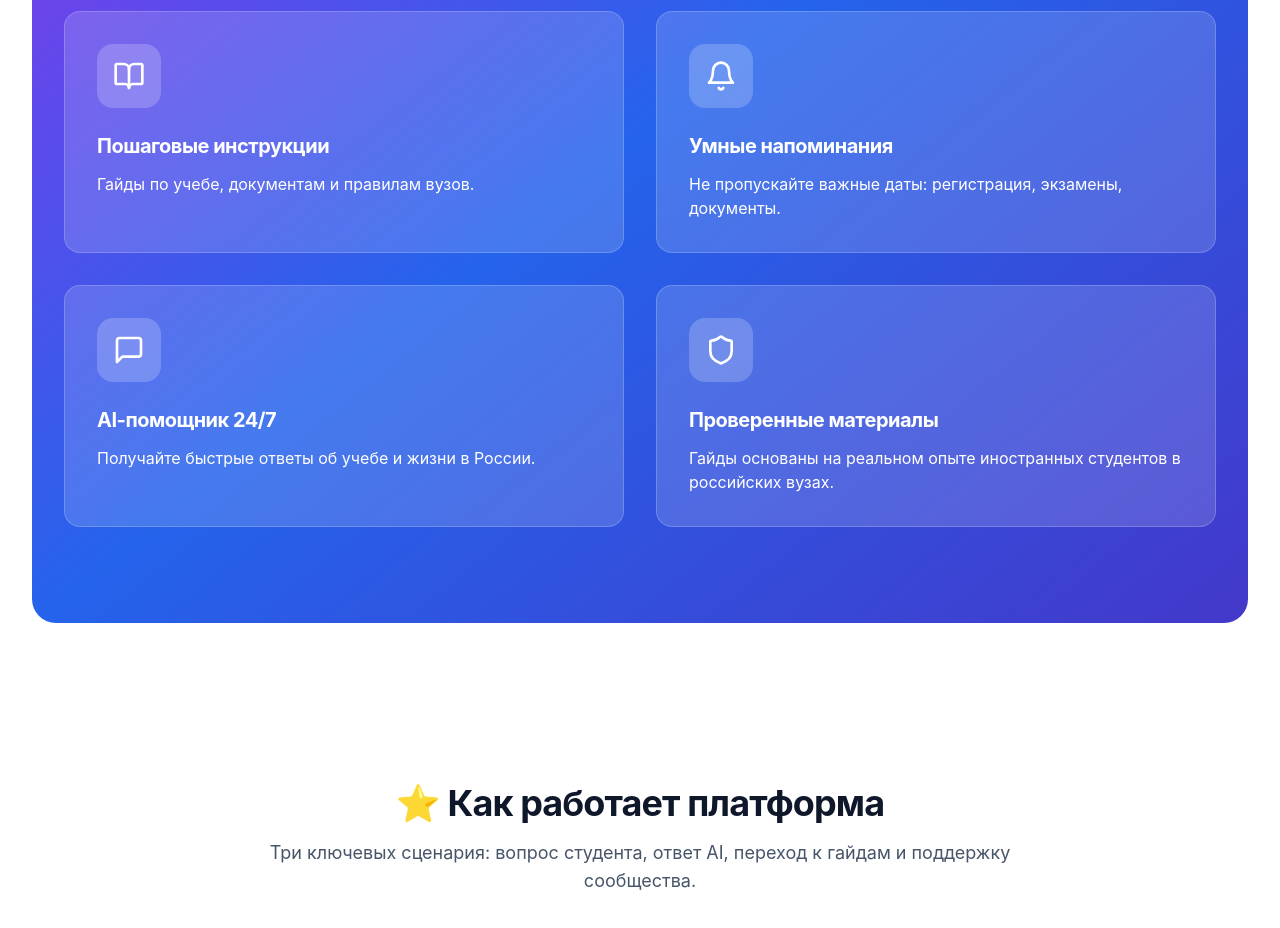
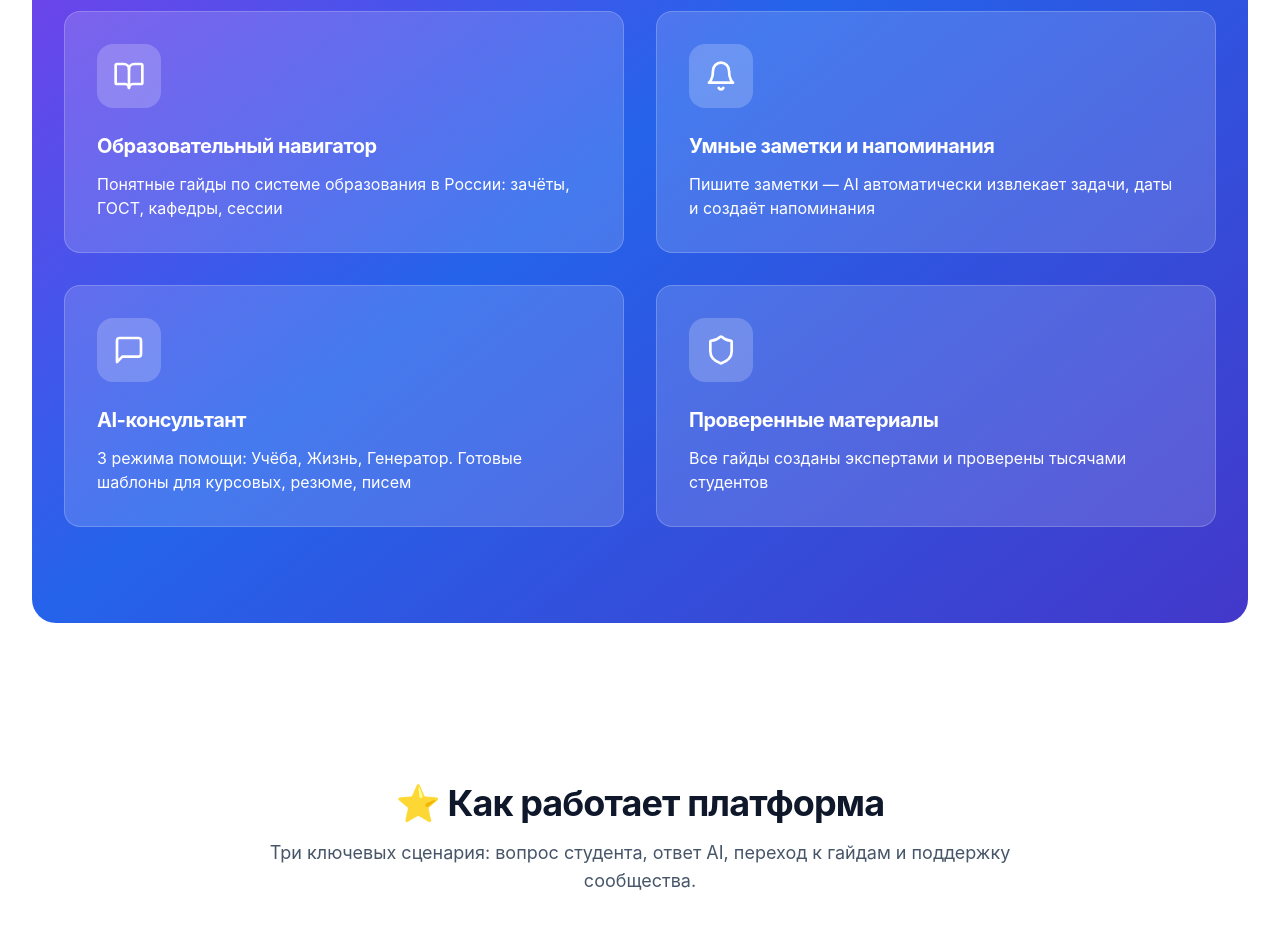
Before and after one commit to PATIENT-ROY/adaptEd-Russia, a Next.js app in the folder client/: page / in a window 1280 px wide. Shown: the part 1860-2788 px from the top of the page. Built offline with nearby package versions, Linux system fonts and the light colour scheme; no server answers.

Commit message:
Сделал анимацию мягче

```diff
--- a/client/src/app/page.tsx
+++ b/client/src/app/page.tsx
@@ -146,26 +146,26 @@ export default function HomePage() {
     () => [
       {
         icon: BookOpen,
-        title: "Пошаговые инструкции",
-        description: "Гайды по учебе, документам и правилам вузов.",
+        title: t("home.features.navigator"),
+        description: t("home.features.navigator.desc"),
       },
       {
         icon: Bell,
-        title: "Умные напоминания",
-        description: "Не пропускайте важные даты: регистрация, экзамены, документы.",
+        title: t("home.features.reminders"),
+        description: t("home.features.reminders.desc"),
       },
       {
         icon: MessageSquare,
-        title: "AI-помощник 24/7",
-        description: "Получайте быстрые ответы об учебе и жизни в России.",
+        title: t("home.features.ai"),
+        description: t("home.features.ai.desc"),
       },
       {
         icon: Shield,
-        title: "Проверенные материалы",
-        description: "Гайды основаны на реальном опыте иностранных студентов в российских вузах.",
+        title: t("home.benefits.verified"),
+        description: t("home.benefits.verified.desc"),
       },
     ],
-    []
+    [t]
   );
 
   const pricingPlans = useMemo(
```
